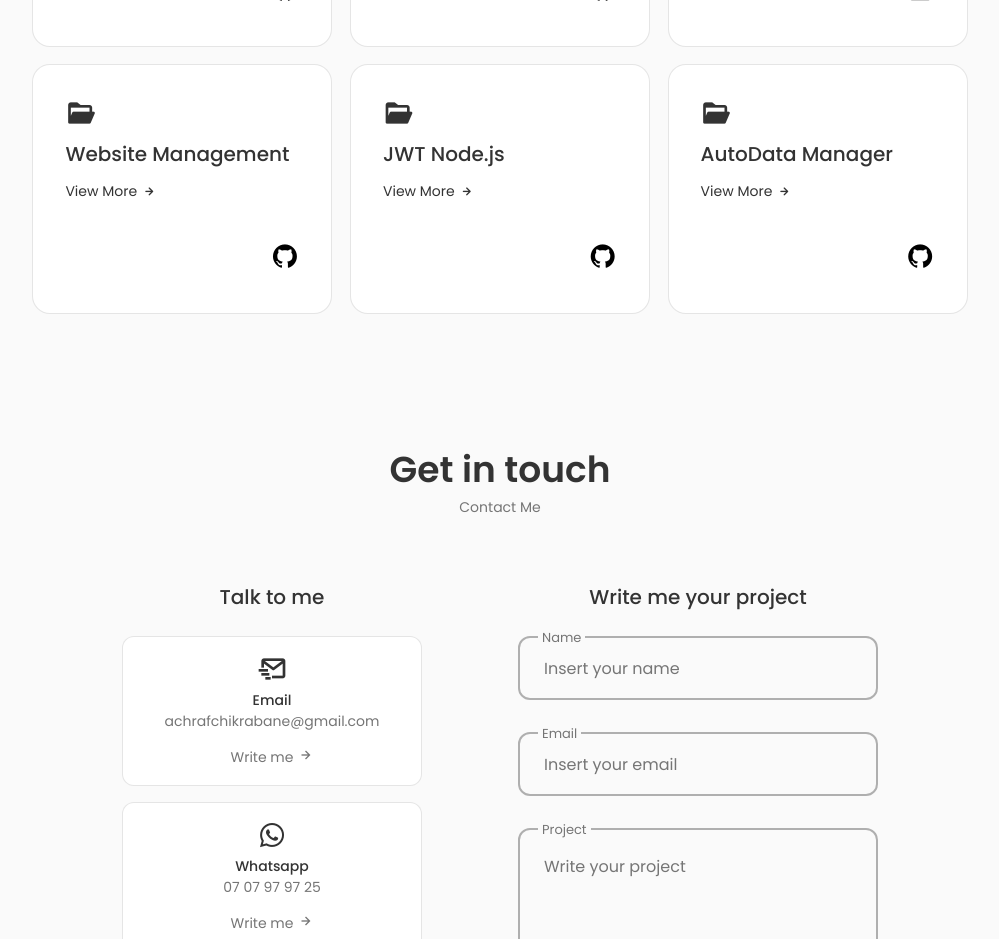
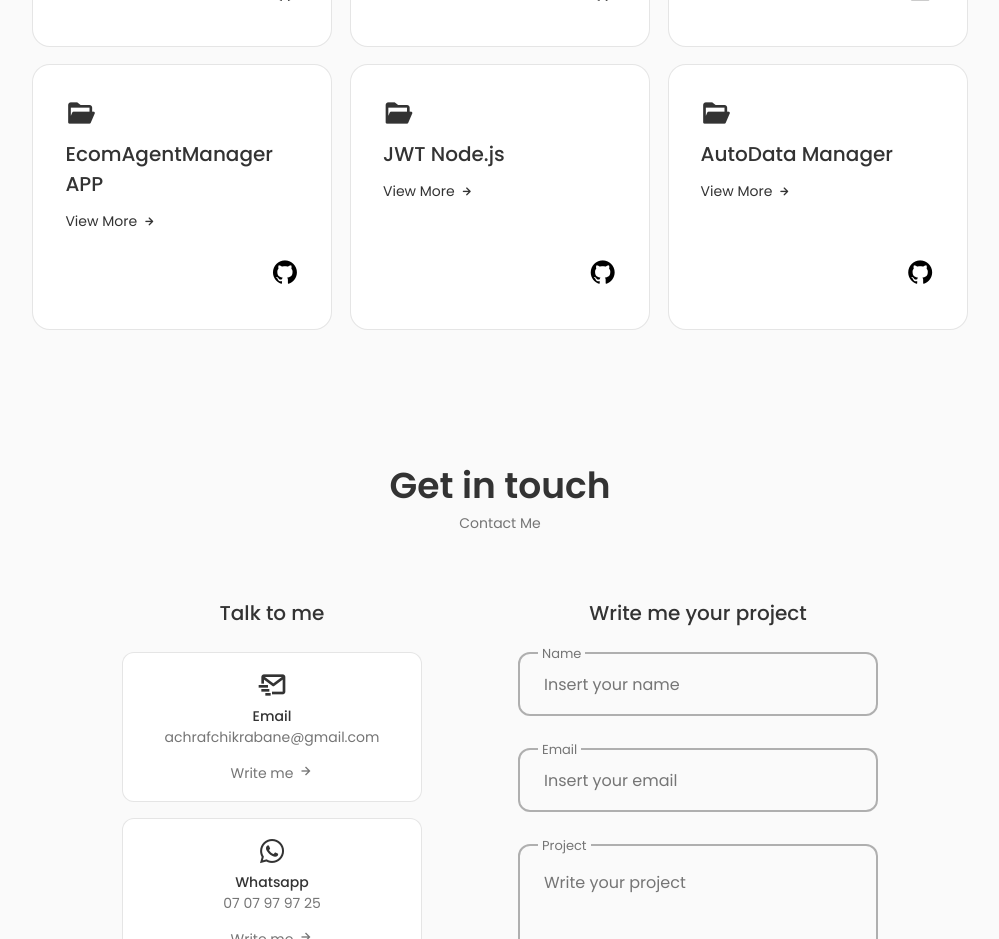
Before and after one commit to achraftes/Portfolio-website, a React (Vite) app: page / in a window 1280 px wide. Shown: the part 3860-4799 px from the top of the page, without its empty margins (140-1139 px from the left). Built offline with nearby package versions, Linux system fonts and the light colour scheme.

Commit message:
add  new  title

```diff
--- a/src/components/portfolio/Portfolio.jsx
+++ b/src/components/portfolio/Portfolio.jsx
@@ -111,7 +111,7 @@
         <div className="portfolio__content">
           <div className="portfolio__data">
             <i className="bx bxs-folder-open portfolio__icon"></i>
-            <h3 className="portfolio__title">Website Management</h3>
+            <h3 className="portfolio__title">EcomAgentManager APP</h3>
             <span className="portfolio__button" onClick={() => toggleTab(4)}>
               View More <i className="uil uil-arrow-right portfolio__button-icon"></i>
             </span>
```
